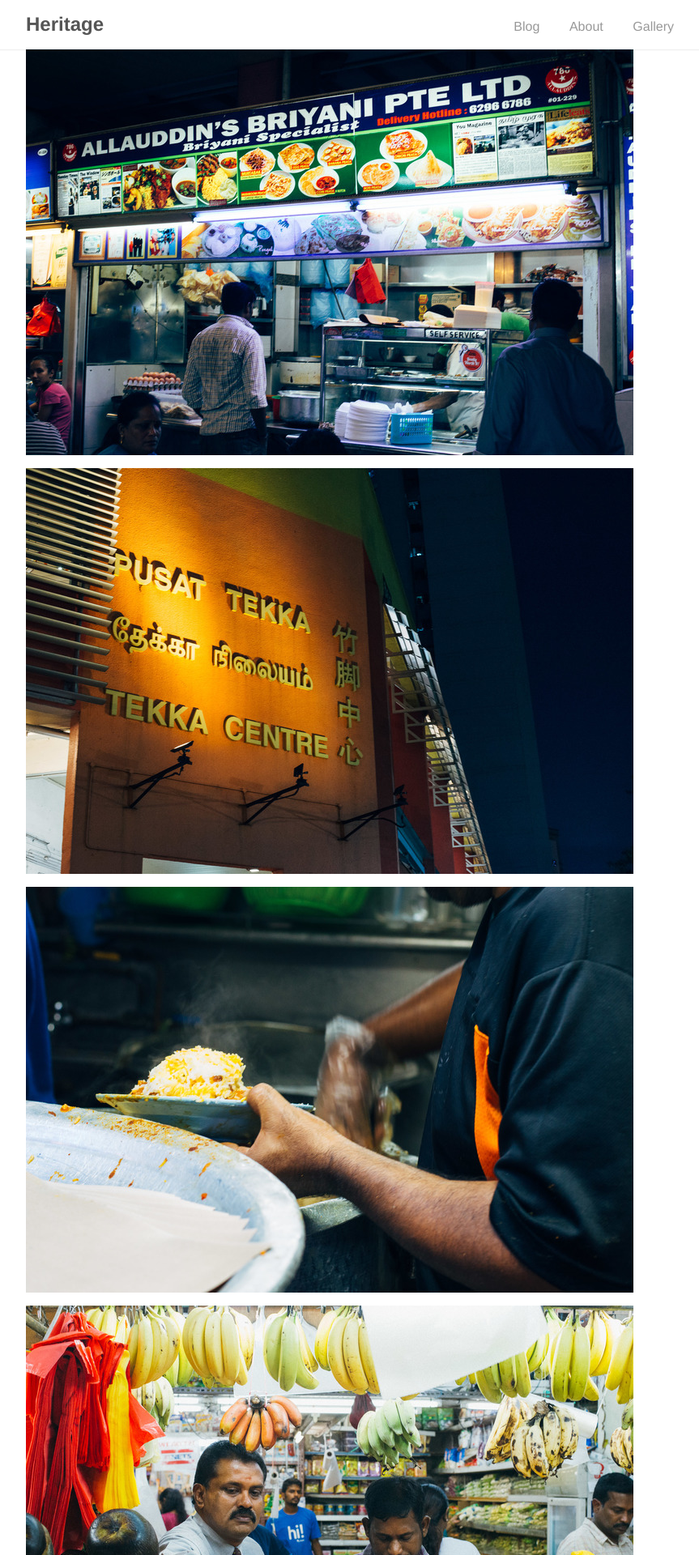
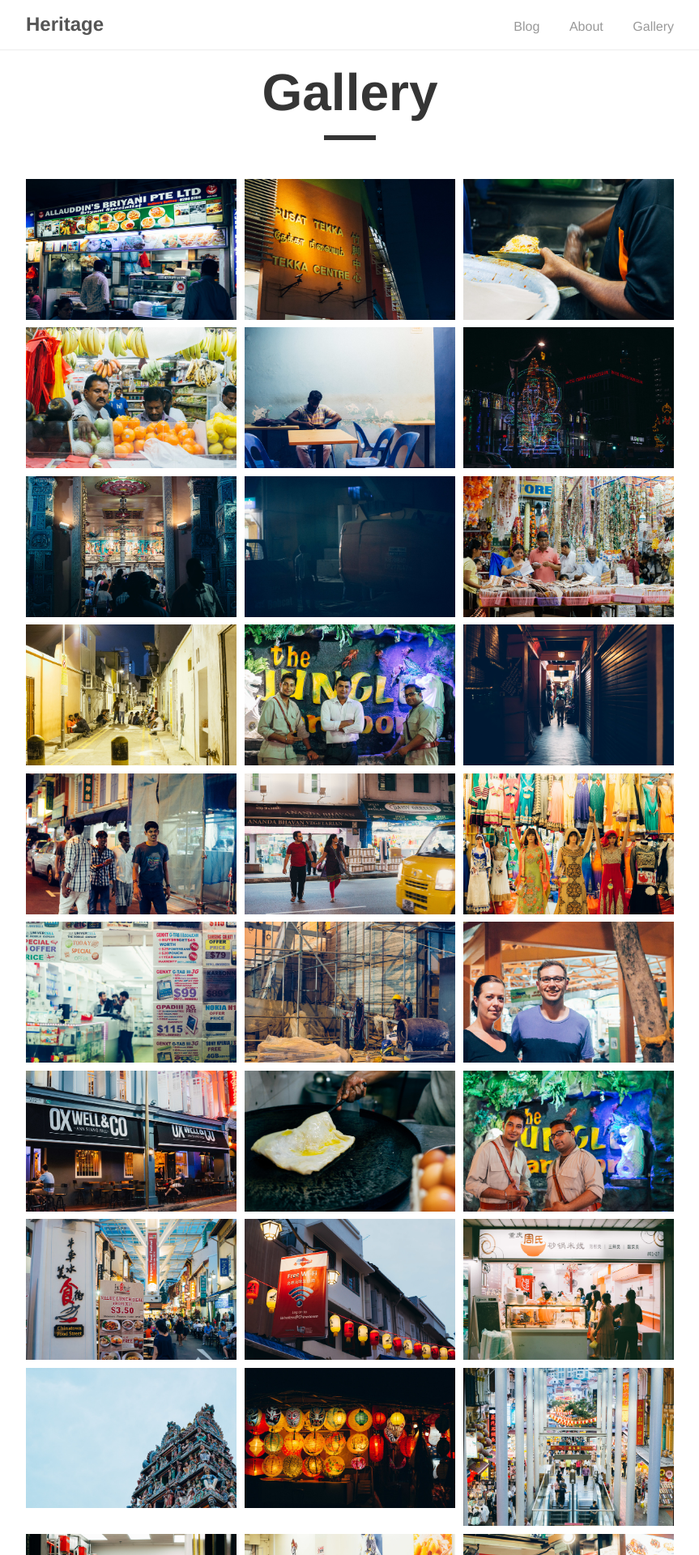
Before and after one commit to foldaway/heritage-sg, a Jekyll site: the page built from gallery.md, in a window 1280 px wide. Shown: the top 1920 px of the page at 81% size, without its empty margins (208-1071 px from the left). Built offline with Jekyll 4.4.1, drawn with Linux system fonts in a browser that asks for light colours.

Commit message:
Style gallery

```diff
--- /dev/null
+++ b/_layouts/gallery.html
@@ -0,0 +1,16 @@
+---
+layout: default
+---
+
+<div class="gallery">
+  <h1 class="post-title">Gallery</h1>
+  <div class="post-line"></div>
+
+  <div class="gallery-images">
+    {{ content | remove: '<p>' | remove: '</p>' }}
+  </div>
+</div>
+
+<div class="pagination">
+  <a href="#" class="top">Top</a>
+</div>
--- /dev/null
+++ b/_sass/_gallery.scss
@@ -0,0 +1,18 @@
+.gallery-images {
+  display: grid;
+  grid-gap: 0.6rem;
+  justify-content: center;
+  margin-bottom: 3rem;
+
+  img {
+    margin: 0;
+  }
+
+  @media (min-width: 600px) {
+    grid-template-columns: 1fr 1fr;
+  }
+
+  @media (min-width: 1000px) {
+    grid-template-columns: 1fr 1fr 1fr;
+  }
+}
--- a/gallery.md
+++ b/gallery.md
@@ -1,53 +1,46 @@
 ---
-layout: default
+layout: gallery
 title: Gallery
-categories: []
-tags: []
-status: publish
-type: page
-published: true
-meta: {}
 permalink: /gallery/
 ---
-<div>
-  <img src="/heritage-sg/assets/images/Heritage_LittleIndia2014-10.jpg" />
-  <img src="/heritage-sg/assets/images/Heritage_LittleIndia2014-3.jpg" />
-  <img src="/heritage-sg/assets/images/Heritage_LittleIndia2014-8.jpg" />
-  <img src="/heritage-sg/assets/images/Heritage_LittleIndia2014-34.jpg" />
-  <img src="/heritage-sg/assets/images/Heritage_LittleIndia2014-42.jpg" />
-  <img src="/heritage-sg/assets/images/Heritage_LittleIndia2014-55.jpg" />
-  <img src="/heritage-sg/assets/images/Heritage_LittleIndia2014-56.jpg" />
-  <img src="/heritage-sg/assets/images/Heritage_LittleIndia2014-39.jpg" />
-  <img src="/heritage-sg/assets/images/Heritage_LittleIndia2014-37.jpg" />
-  <img src="/heritage-sg/assets/images/Heritage_LittleIndia2014-67.jpg" />
-  <img src="/heritage-sg/assets/images/Heritage_LittleIndia2014-51.jpg" />
-  <img src="/heritage-sg/assets/images/Heritage_LittleIndia2014-38.jpg" />
-  <img src="/heritage-sg/assets/images/Heritage_LittleIndia2014-46.jpg" />
-  <img src="/heritage-sg/assets/images/Heritage_LittleIndia2014-32.jpg" />
-  <img src="/heritage-sg/assets/images/Heritage_LittleIndia2014-23.jpg" />
-  <img src="/heritage-sg/assets/images/Heritage_LittleIndia2014-48.jpg" />
-  <img src="/heritage-sg/assets/images/Heritage_LittleIndia2014-41.jpg" />
-  <img src="/heritage-sg/assets/images/14538237299_b6d97cd24e_o.jpg" />
-  <img src="/heritage-sg/assets/images/14721696391_7bdb26c939_o.jpg" />
-  <img src="/heritage-sg/assets/images/Heritage_LittleIndia2014-12.jpg" />
-  <img src="/heritage-sg/assets/images/Heritage_LittleIndia2014-49.jpg" />
-  <img src="/heritage-sg/assets/images/14538227268_0092b664ae_o.jpg" />
-  <img src="/heritage-sg/assets/images/14538227098_0450869e57_o.jpg" />
-  <img src="/heritage-sg/assets/images/14538237869_d85af0a2f2_o.jpg" />
-  <img src="/heritage-sg/assets/images/14538238299_96151bdea6_o.jpg" />
-  <img src="/heritage-sg/assets/images/14701875516_2c28da6257_o.jpg" />
-  <img src="/heritage-sg/assets/images/14721697241_83a0f7c5e1_o.jpg" />
-  <img src="/heritage-sg/assets/images/14724566422_6359fb134c_o.jpg" />
-  <img src="/heritage-sg/assets/images/14744744483_128a9ac868_o.jpg" />
-  <img src="/heritage-sg/assets/images/14744744913_5512b8f9e5_o.jpg" />
-  <img src="/heritage-sg/assets/images/14724872645_64111c053d_o.jpg" />
-  <img src="/heritage-sg/assets/images/Heritage_LittleIndia2014-18.jpg" />
-  <img src="/heritage-sg/assets/images/14701876096_ba3a250692_o.jpg" />
-  <img src="/heritage-sg/assets/images/Heritage_LittleIndia2014-45.jpg" />
-  <img src="/heritage-sg/assets/images/Heritage_LittleIndia2014-35.jpg" />
-  <img src="/heritage-sg/assets/images/Heritage_LittleIndia2014-60.jpg" />
-  <img src="/heritage-sg/assets/images/Heritage_LittleIndia2014-25.jpg" />
-  <img src="/heritage-sg/assets/images/14724873265_6397229c12_o.jpg" />
-  <img src="/heritage-sg/assets/images/Heritage_LittleIndia2014-8.jpg" />
-  <img src="/heritage-sg/assets/images/14538227098_0450869e57_o.jpg" />
-</div>
+
+![](/heritage-sg/assets/images/Heritage_LittleIndia2014-10.jpg)
+![](/heritage-sg/assets/images/Heritage_LittleIndia2014-3.jpg)
+<img src="/heritage-sg/assets/images/Heritage_LittleIndia2014-8.jpg" />
+<img src="/heritage-sg/assets/images/Heritage_LittleIndia2014-34.jpg" />
+<img src="/heritage-sg/assets/images/Heritage_LittleIndia2014-42.jpg" />
+<img src="/heritage-sg/assets/images/Heritage_LittleIndia2014-55.jpg" />
+<img src="/heritage-sg/assets/images/Heritage_LittleIndia2014-56.jpg" />
+<img src="/heritage-sg/assets/images/Heritage_LittleIndia2014-39.jpg" />
+<img src="/heritage-sg/assets/images/Heritage_LittleIndia2014-37.jpg" />
+<img src="/heritage-sg/assets/images/Heritage_LittleIndia2014-67.jpg" />
+<img src="/heritage-sg/assets/images/Heritage_LittleIndia2014-51.jpg" />
+<img src="/heritage-sg/assets/images/Heritage_LittleIndia2014-38.jpg" />
+<img src="/heritage-sg/assets/images/Heritage_LittleIndia2014-46.jpg" />
+<img src="/heritage-sg/assets/images/Heritage_LittleIndia2014-32.jpg" />
+<img src="/heritage-sg/assets/images/Heritage_LittleIndia2014-23.jpg" />
+<img src="/heritage-sg/assets/images/Heritage_LittleIndia2014-48.jpg" />
+<img src="/heritage-sg/assets/images/Heritage_LittleIndia2014-41.jpg" />
+<img src="/heritage-sg/assets/images/14538237299_b6d97cd24e_o.jpg" />
+<img src="/heritage-sg/assets/images/14721696391_7bdb26c939_o.jpg" />
+<img src="/heritage-sg/assets/images/Heritage_LittleIndia2014-12.jpg" />
+<img src="/heritage-sg/assets/images/Heritage_LittleIndia2014-49.jpg" />
+<img src="/heritage-sg/assets/images/14538227268_0092b664ae_o.jpg" />
+<img src="/heritage-sg/assets/images/14538227098_0450869e57_o.jpg" />
+<img src="/heritage-sg/assets/images/14538237869_d85af0a2f2_o.jpg" />
+<img src="/heritage-sg/assets/images/14538238299_96151bdea6_o.jpg" />
+<img src="/heritage-sg/assets/images/14701875516_2c28da6257_o.jpg" />
+<img src="/heritage-sg/assets/images/14721697241_83a0f7c5e1_o.jpg" />
+<img src="/heritage-sg/assets/images/14724566422_6359fb134c_o.jpg" />
+<img src="/heritage-sg/assets/images/14744744483_128a9ac868_o.jpg" />
+<img src="/heritage-sg/assets/images/14744744913_5512b8f9e5_o.jpg" />
+<img src="/heritage-sg/assets/images/14724872645_64111c053d_o.jpg" />
+<img src="/heritage-sg/assets/images/Heritage_LittleIndia2014-18.jpg" />
+<img src="/heritage-sg/assets/images/14701876096_ba3a250692_o.jpg" />
+<img src="/heritage-sg/assets/images/Heritage_LittleIndia2014-45.jpg" />
+<img src="/heritage-sg/assets/images/Heritage_LittleIndia2014-35.jpg" />
+<img src="/heritage-sg/assets/images/Heritage_LittleIndia2014-60.jpg" />
+<img src="/heritage-sg/assets/images/Heritage_LittleIndia2014-25.jpg" />
+<img src="/heritage-sg/assets/images/14724873265_6397229c12_o.jpg" />
+<img src="/heritage-sg/assets/images/Heritage_LittleIndia2014-8.jpg" />
+<img src="/heritage-sg/assets/images/14538227098_0450869e57_o.jpg" />
--- a/styles.scss
+++ b/styles.scss
@@ -11,3 +11,4 @@
 @import 'layout';
 @import 'pagination';
 @import 'catalogue';
+@import 'gallery';
```
